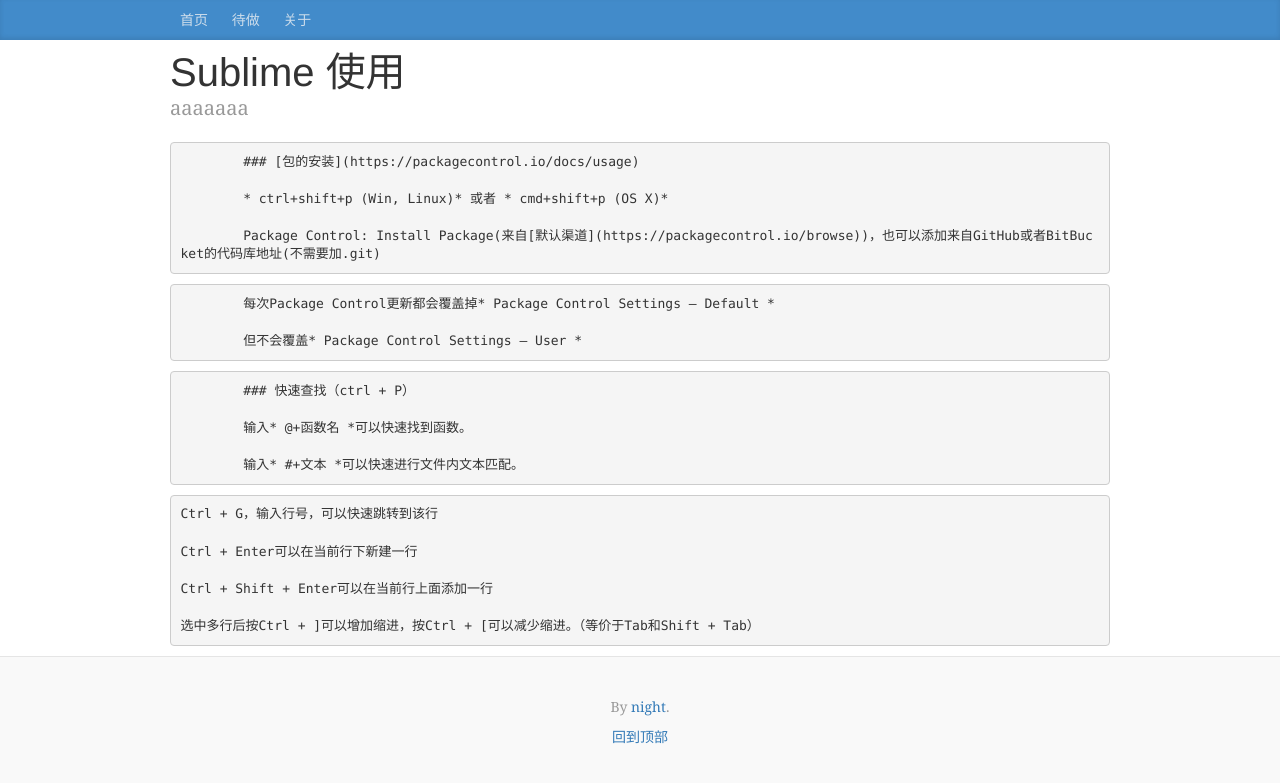
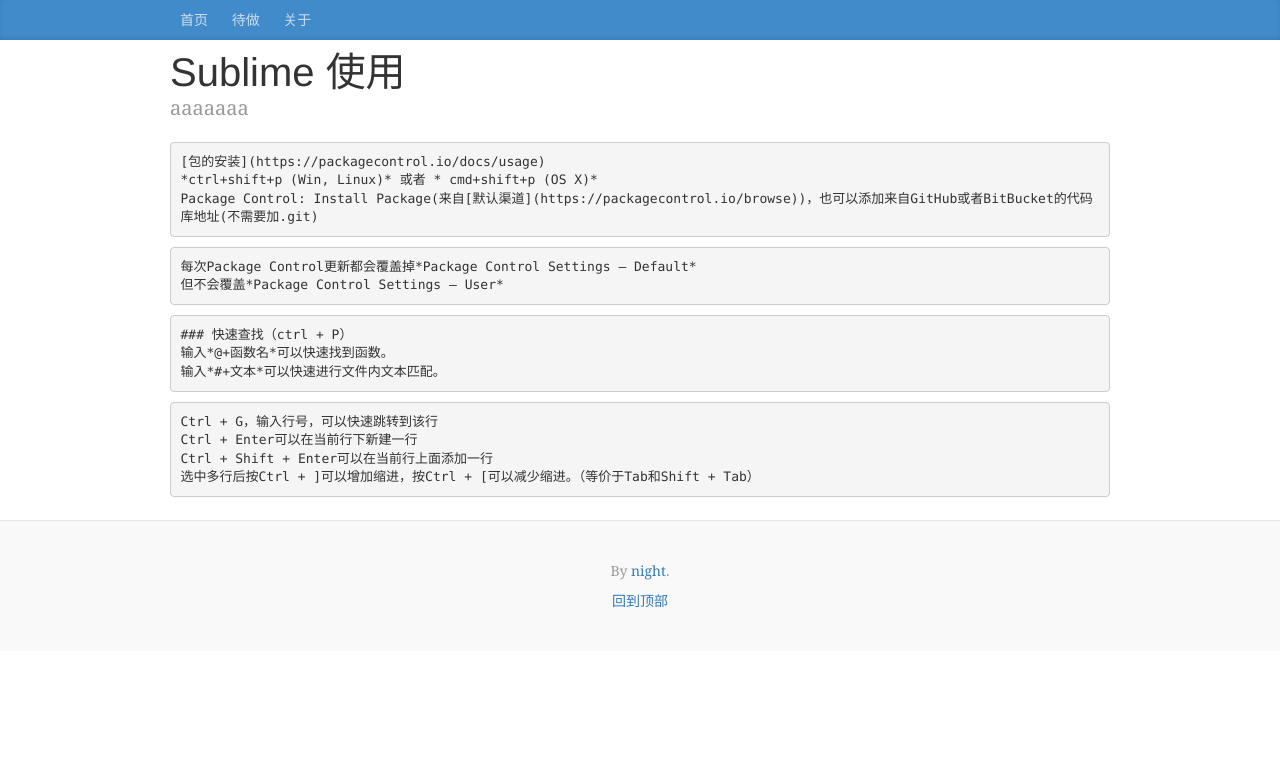
Before and after one commit to night1008/night1008.github.io, a Jekyll site: the page built from _posts/2016-10-16-sublime-usage.md, in a window 1280 px wide. Shown: the top 783 px of the page. Built offline with Jekyll 4.4.1, drawn with Linux system fonts in a browser that asks for light colours.

Commit message:
change file

````diff
--- a/_posts/2016-10-16-sublime-usage.md
+++ b/_posts/2016-10-16-sublime-usage.md
@@ -5,34 +5,28 @@
 show_header: true
 ---
 
+
+
 ```
-	### [包的安装](https://packagecontrol.io/docs/usage)
-
-	* ctrl+shift+p (Win, Linux)* 或者 * cmd+shift+p (OS X)*
-
-	Package Control: Install Package(来自[默认渠道](https://packagecontrol.io/browse))，也可以添加来自GitHub或者BitBucket的代码库地址(不需要加.git)
+[包的安装](https://packagecontrol.io/docs/usage)
+*ctrl+shift+p (Win, Linux)* 或者 * cmd+shift+p (OS X)*
+Package Control: Install Package(来自[默认渠道](https://packagecontrol.io/browse))，也可以添加来自GitHub或者BitBucket的代码库地址(不需要加.git)
 ```
 
 ```
-	每次Package Control更新都会覆盖掉* Package Control Settings – Default *
-
-	但不会覆盖* Package Control Settings – User *
+每次Package Control更新都会覆盖掉*Package Control Settings – Default*
+但不会覆盖*Package Control Settings – User*
 ```
 
 ```
-	### 快速查找（ctrl + P）
-
-	输入* @+函数名 *可以快速找到函数。
-
-	输入* #+文本 *可以快速进行文件内文本匹配。
+### 快速查找（ctrl + P）
+输入*@+函数名*可以快速找到函数。
+输入*#+文本*可以快速进行文件内文本匹配。
 ```
 
 ```
 Ctrl + G，输入行号，可以快速跳转到该行
-
 Ctrl + Enter可以在当前行下新建一行
-
 Ctrl + Shift + Enter可以在当前行上面添加一行
-
 选中多行后按Ctrl + ]可以增加缩进，按Ctrl + [可以减少缩进。（等价于Tab和Shift + Tab）
 ```
````
